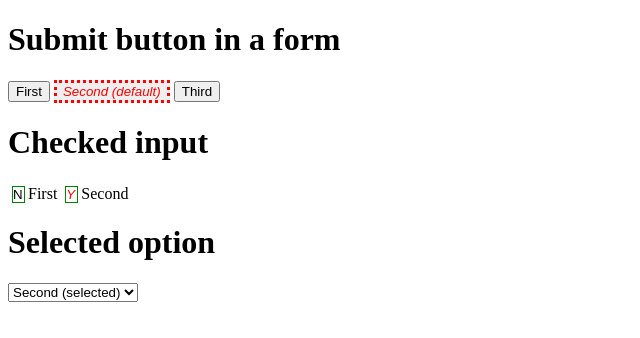
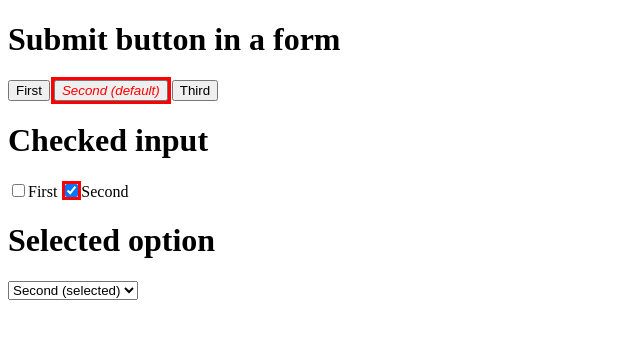
Before and after one commit to rickbeerendonk/css-examples, a website: page 02 - Pseudo-classes/7. Input/a. Control States/:default/index.html in a window 1280 px wide. Shown: the whole page, without its empty margins (0-640 px from the left). Drawn offline with Linux system fonts and the light colour scheme.

Commit message:
Simplified code.

```diff
--- a/02 - Pseudo-classes/7. Input/a. Control States/:default/index.html
+++ b/02 - Pseudo-classes/7. Input/a. Control States/:default/index.html
@@ -11,25 +11,9 @@
 
     <style>
         :default {
-            border-width: 3px;
-            border-style: dotted;
-            border-color: red;
+            box-shadow: 0 0 0 3px red;
             color: red;
             font-style: italic;
-        }
-
-        input[type=checkbox]::after {
-            content: "N";
-            display: block;
-            position: relative;
-            background-color: white;
-            border-width: 1px;
-            border-color: green;
-            border-style: solid;
-        }
-
-        input[type=checkbox]:checked::after {
-            content: "Y";
         }
     </style>
 </head>
```
